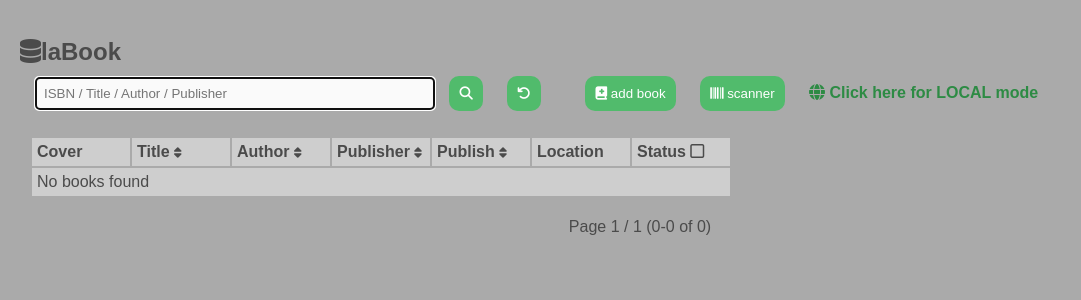
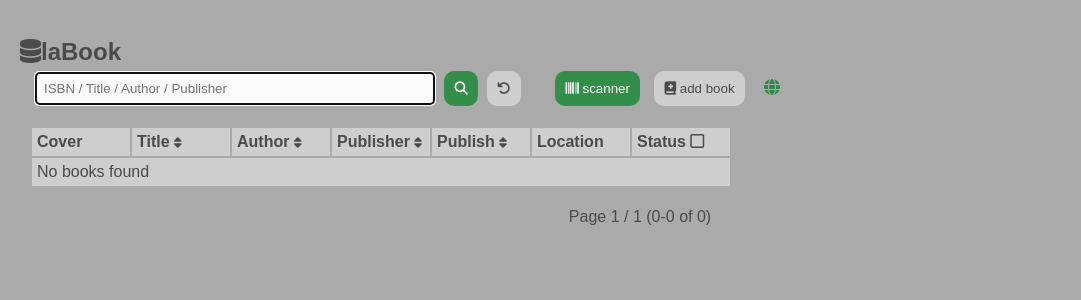
Before and after one commit to pdlab-IIS/laBook, a Flask app: page / in a window 1280 px wide. Shown: the top 300 px of the page, without its empty margins (0-1081 px from the left). Run offline with Flask 3, Linux system fonts and the light colour scheme; data that the repository does not hold is empty; some libraries are stand-ins or nearby versions.

Commit message:
🔧 Refactor ISBN validation logic, update button styles, and enhance UI consistency

```diff
--- a/static/general.js
+++ b/static/general.js
@@ -2,7 +2,7 @@ function isbnValidate(isbn) {
     if (!isbn) return false;
     isbn = isbn.replace(/[-\s]/g, '').toUpperCase();
 
-      const is10 = /^[0-9]{9}[0-9X]$/.test(isbn);
+    const is10 = /^[0-9]{10}$/.test(isbn);
     const is13 = /^[0-9]{13}$/.test(isbn);
     if (!is10 && !is13) return false;
 
@@ -11,9 +11,16 @@ function isbnValidate(isbn) {
         for (let i = 0; i < 9; i++) {
             sum += (10 - i) * parseInt(isbn[i], 10);
         }
-        const last = isbn[9] === 'X' ? 10 : parseInt(isbn[9], 10);
-        sum += 1 * last;
-        return (sum % 11) === 0;
+        let last = parseInt(isbn[9], 10);
+
+        const checksum = (sum % 11);
+        if (checksum === 1 && isbn[9] === '0') {
+            return true;
+        }
+        if (checksum === 0) {
+            return true;
+        }
+        return false;
     } else {
         let sum = 0;
         for (let i = 0; i < 12; i++) {
--- a/static/index.js
+++ b/static/index.js
@@ -26,7 +26,7 @@ document.addEventListener('DOMContentLoaded', async function () {
     if (window.location.href.includes("labook")) {
         spnSpd.innerHTML = `<spn title="You are in LOCAL mode now"><i class="fa-solid fa-gauge-high "></i></spn>`
     } else {
-        spnSpd.innerHTML = `<a href="http://labook.local"><spn title="Change to LOCAL mode (Prototyping&DesignLab5G WiFi only. Also check that you are not using a VPN)"><i class="fa-solid fa-globe"></i> Click here for LOCAL mode</spn></a>`
+        spnSpd.innerHTML = `<a href="http://labook.local"><spn title="Change to LOCAL mode (Prototyping&DesignLab5G WiFi only. Also check that you are not using a VPN)"><i class="fa-solid fa-globe"></i></spn></a>`
     }
 
     const headers = Array.from(document.querySelectorAll('#booksTable thead th[data-key]'))
--- a/static/style.css
+++ b/static/style.css
@@ -11,8 +11,8 @@
 
 * {
     --color-key-l1: #2d8b44;
-    --color-key-n0: #51bb6c;
-    --color-key-d1: #16773e;
+    --color-key-n0: #328f49;
+    --color-key-d1: #126a37;
     --color-key-cont: #900F12;
     --color-key-cont-d1: #740c0e;
 
@@ -144,7 +144,7 @@ input[type="checkbox"] {
 
 button {
     padding: 10px 10px;
-    margin: 10px;
+    margin: 5px;
     background-color: var(--color-key-n0);
     border: solid;
     border: 10px;
@@ -154,12 +154,21 @@ button {
     cursor: pointer;
 }
 
+
+button.grey {
+    background-color: var(--color-bg-l1);
+    color: var(--color-body);
+    border-color: var(--color-bg-l1);
+}
+
 button:hover {
     background-color: var(--color-key-d1);
+    color: #fff;
 }
 
 button:active {
     background-color: var(--color-key-cont);
+    color: #fff;
 }
 
 .delete-button {
--- a/templates/index.html
+++ b/templates/index.html
@@ -29,10 +29,10 @@
     </a>
     <input type="text" id="searchInput" style="min-width:400px" placeholder="ISBN / Title / Author / Publisher">
     <button type="button" id="searchBtn"><i class="fas fa-search" aria-hidden="true"></i></button>
-    <button type="button" id="resetBtn"><i class="fas fa-undo" aria-hidden="true"></i></button>
+    <button type="button" id="resetBtn" class="grey" style="margin-left: 0px;"><i class="fas fa-undo" aria-hidden="true"></i></button>
     <span id="spnLockMode" title="[secret command] Continuous registration mode for inventory">&emsp;</span>
-    <button type="button" id="addBookBtn"><i class="fas fa-book-medical" aria-hidden="true"></i> add book</button>
     <button type="button" id="btnScanner"><i class="fa-solid fa-barcode"></i> scanner</button>
+    <button type="button" id="addBookBtn" class="grey"><i class="fas fa-book-medical" aria-hidden="true"></i> add book</button>
     <span id="spnSpd"></span>
     <table id="booksTable" class="book-list-table">
         <thead>
```
Lines whose indentation alone changed are shown as unchanged.
